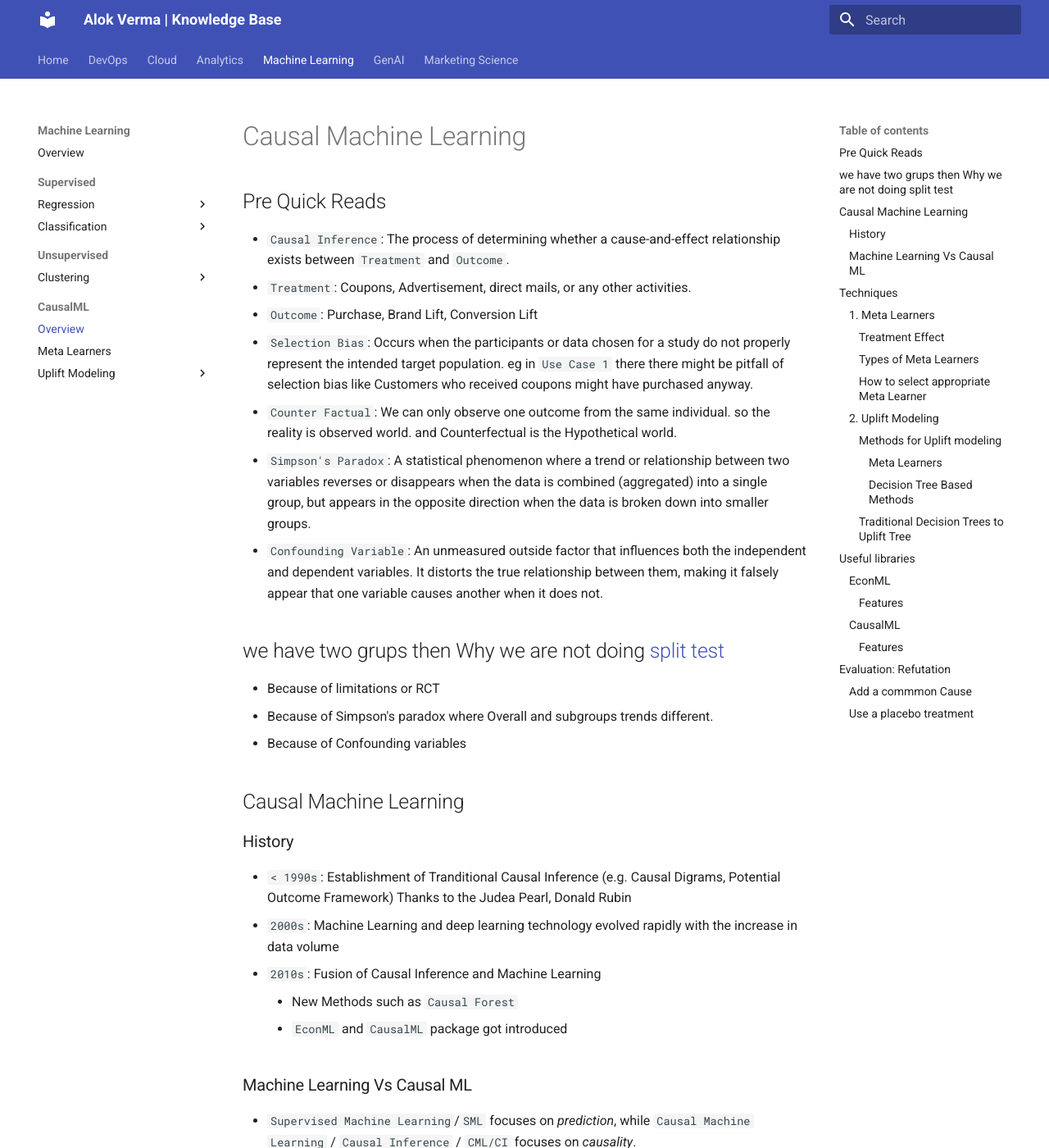
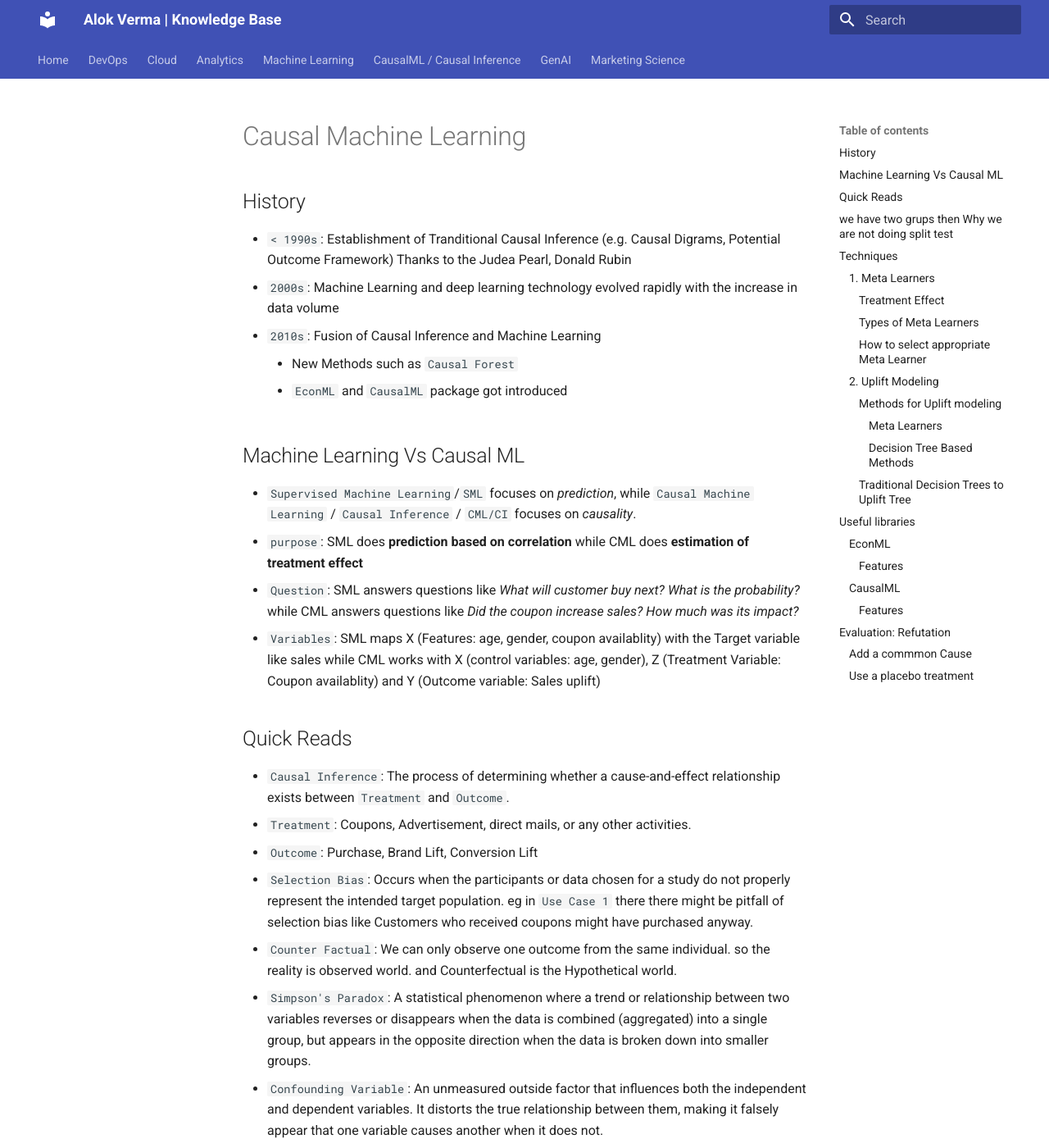
Before and after one commit to alokvermaotw/alokvermaotw.github.io, an MkDocs documentation site: the page built from docs/causalML/causal.md, in a window 1280 px wide and 1400 px high. Shown: the whole window at 82% size. Built offline with MkDocs 1.6.1 and Material for MkDocs 9.7.7, drawn with Linux system fonts in a browser that asks for light colours; some of the changed text lies outside the part shown.

Commit message:
Navigation changes

```diff
--- a/docs/machine_learning/causal/causal.md
+++ b/docs/causalML/causal.md
@@ -1,6 +1,19 @@
 # Causal Machine Learning
+## History
+- `< 1990s`: Establishment of Tranditional Causal Inference (e.g. Causal Digrams, Potential Outcome Framework) Thanks to the Judea Pearl, Donald Rubin
+- `2000s`: Machine Learning and deep learning technology evolved rapidly with the increase in data volume
+- `2010s`: Fusion of Causal Inference and Machine Learning
+    - New Methods such as `Causal Forest`
+    - `EconML` and `CausalML` package got introduced
 
-## Pre Quick Reads
+## Machine Learning Vs Causal ML
+- `Supervised Machine Learning`/`SML` focuses on *prediction*, while `Causal Machine Learning` / `Causal Inference` / `CML/CI` focuses on *causality*.
+- `purpose`: SML does **prediction based on correlation** while CML does **estimation of treatment effect**
+- `Question`: SML answers questions like *What will customer buy next?* *What is the probability?* while CML answers questions like *Did the coupon increase sales?* *How much was its impact?*
+- `Variables`: SML maps X (Features: age, gender, coupon availablity) with the Target variable like sales while CML works with X (control variables: age, gender), Z (Treatment Variable: Coupon availablity) and Y (Outcome variable: Sales uplift)
+
+
+## Quick Reads
 - `Causal Inference`: The process of determining whether a cause-and-effect relationship exists between `Treatment` and `Outcome`.
 - `Treatment`: Coupons, Advertisement, direct mails, or any other activities.
 - `Outcome`: Purchase, Brand Lift, Conversion Lift
@@ -13,20 +26,6 @@
 - Because of limitations or RCT
 - Because of Simpson's paradox where Overall and subgroups trends different.
 - Because of Confounding variables
-
-## Causal Machine Learning
-### History
-- `< 1990s`: Establishment of Tranditional Causal Inference (e.g. Causal Digrams, Potential Outcome Framework) Thanks to the Judea Pearl, Donald Rubin
-- `2000s`: Machine Learning and deep learning technology evolved rapidly with the increase in data volume
-- `2010s`: Fusion of Causal Inference and Machine Learning
-    - New Methods such as `Causal Forest`
-    - `EconML` and `CausalML` package got introduced
-
-### Machine Learning Vs Causal ML
-- `Supervised Machine Learning`/`SML` focuses on *prediction*, while `Causal Machine Learning` / `Causal Inference` / `CML/CI` focuses on *causality*.
-- `purpose`: SML does **prediction based on correlation** while CML does **estimation of treatment effect**
-- `Question`: SML answers questions like *What will customer buy next?* *What is the probability?* while CML answers questions like *Did the coupon increase sales?* *How much was its impact?*
-- `Variables`: SML maps X (Features: age, gender, coupon availablity) with the Target variable like sales while CML works with X (control variables: age, gender), Z (Treatment Variable: Coupon availablity) and Y (Outcome variable: Sales uplift)
 
 ## Techniques
 ### 1. Meta Learners
--- a/mkdocs.yml
+++ b/mkdocs.yml
@@ -38,21 +38,23 @@ nav:
   - Machine Learning:
       - Overview: machine_learning/machine_learning.md
       - Supervised:
+          - Overview: machine_learning/Supervised/supervised.md
           - Regression:
               - Overview: machine_learning/Supervised/regression.md
           - Classification:
               - Overview: machine_learning/Supervised/Classification.md
               - Decision Tree Classifier: machine_learning/supervised/classification/decision_tree_classifier.md
       - Unsupervised:
+          - Overview: machine_learning/Supervised/unsupervised.md
           - Clustering:
               - Overview: machine_learning/unsupervised/clustering/clustering.md
-      - CausalML:
-          - Overview: machine_learning/causal/causal.md
-          - Meta Learners: machine_learning/causal/meta_learners.md
-          - Uplift Modeling:
-              - Overview: machine_learning/causal/uplift_modeling.md
-              - Uplift Tree: machine_learning/causal/uplift_tree.md
-              - Uplift Random Forest: machine_learning/causal/uplift_rf.md
+  - CausalML / Causal Inference:
+      - Overview: causalML/causalML.md
+      - Meta Learners: causalML/meta_learners.md
+      - Uplift Modeling:
+          - Overview: causalML/uplift_modeling.md
+          - Uplift Tree: causalML/uplift_tree.md
+          - Uplift Random Forest: causalML/uplift_rf.md
   - GenAI:
       - Overview: genai/genai.md
       - LLMs: genai/llms.md
```
Also changed, not shown: docs/causalML/meta_learners.md (renamed from docs/machine_learning/causal/meta_learners.md), docs/causalML/uplift_modeling.md (renamed from docs/machine_learning/causal/uplift_modeling.md), docs/causalML/uplift_rf.md (added), docs/causalML/uplift_tree.md (renamed from docs/machine_learning/causal/uplift_tree.md), docs/machine_learning/supervised/supervised.md (added), docs/machine_learning/unsupervised/unsupervised.md (added).
